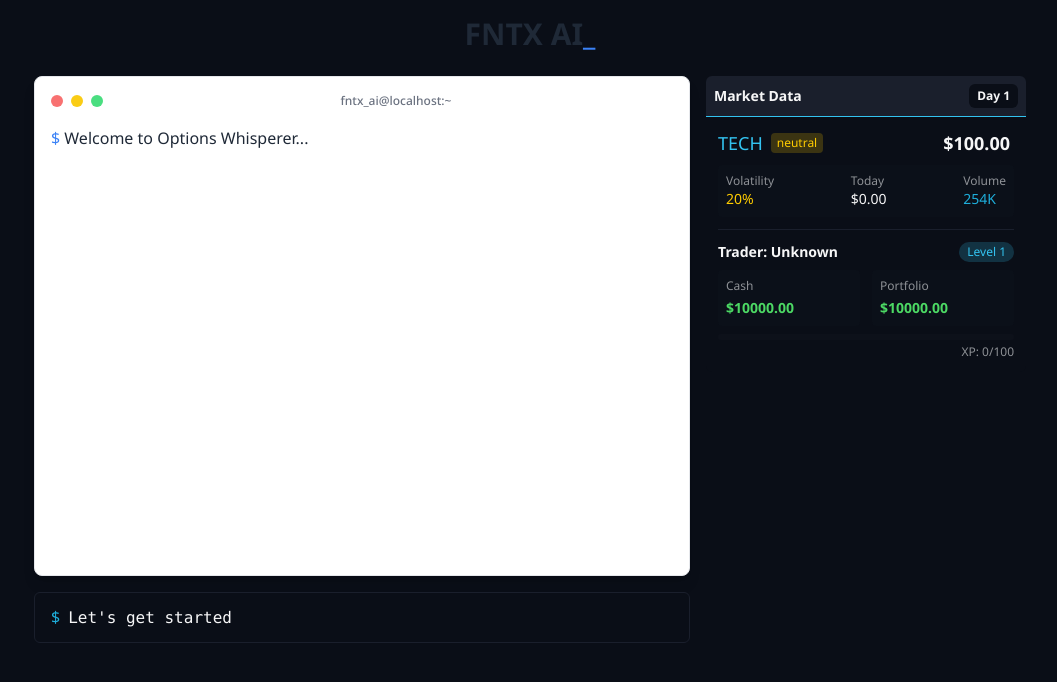
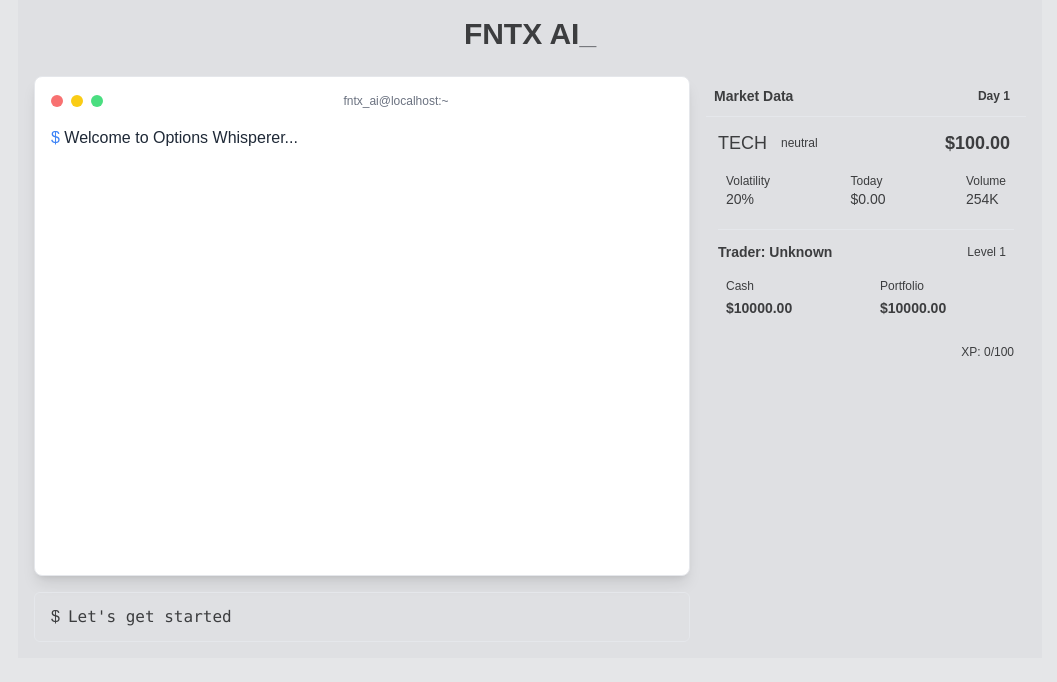
Before and after one commit to bearhedge/FNTX-AI_v7, a React (Vite) app: page / in a window 1280 px wide. Shown: the top 682 px of the page, without its empty margins (110-1167 px from the left). Built offline with nearby package versions, Linux system fonts and the light colour scheme.

Commit message:
Fix: Apply Century Gothic font and silver background
- Changed the default font to Century Gothic.
- Modified the background color to a silver/grey tone.

```diff
--- a/src/components/game/GameInterface.tsx
+++ b/src/components/game/GameInterface.tsx
@@ -122,10 +122,10 @@ export function GameInterface() {
   };
 
   return (
-    <div className="max-w-5xl mx-auto p-4"> {/* Increased max-w from 4xl to 5xl */}
-      <h1 className="text-3xl font-bold text-center text-gray-800 mb-6">
+    <div className="max-w-5xl mx-auto p-4 bg-apple-silver-light/20">
+      <h1 className="text-3xl font-bold text-center text-apple-gray-text mb-6">
         FNTX AI
-        <span className="text-blue-500">_</span>
+        <span className="text-apple-silver-dark">_</span>
       </h1>
 
       <div className="grid grid-cols-1 lg:grid-cols-3 gap-4">
--- a/src/index.css
+++ b/src/index.css
@@ -5,55 +5,21 @@
 
 @layer base {
   body {
-    @apply bg-terminal-dark;
+    @apply bg-apple-gray-background text-apple-gray-text;
+    font-family: 'Century Gothic', Arial, sans-serif;
   }
 
-  @keyframes fade-in {
-    0% {
-      opacity: 0;
-      transform: translateY(10px);
-    },
-    100% {
-      opacity: 1;
-      transform: translateY(0);
-    }
+  * {
+    font-family: 'Century Gothic', Arial, sans-serif;
   }
 }
 
 @layer utilities {
-  .animate-fade-in {
-    animation: fade-in 0.3s ease-out;
+  .bg-silver-gradient {
+    background: linear-gradient(
+      to bottom,
+      #C7C8CA,
+      #A2A3A5
+    );
   }
 }
-
-@layer base {
-  :root {
-    --background: 220 33% 10%; /* Dark background */
-    --foreground: 220 10% 90%; /* Light foreground text */
-
-    --primary: 220 10% 15%;
-    --primary-foreground: 220 10% 98%;
-
-    --secondary: 220 10% 20%;
-    --secondary-foreground: 220 10% 95%;
-
-    --muted: 220 10% 15%;
-    --muted-foreground: 220 10% 65%;
-
-    --accent: 220 10% 25%;
-    --accent-foreground: 220 10% 95%;
-
-    --radius: 0.5rem;
-  }
-}
-
-@layer base {
-  * {
-    @apply border-border;
-    font-family: 'Century Gothic', 'Noto Sans', sans-serif;
-  }
-
-  body {
-    @apply bg-background text-foreground;
-  }
-}
--- a/src/pages/Index.tsx
+++ b/src/pages/Index.tsx
@@ -4,7 +4,7 @@ import { GameInterface } from "@/components/game/GameInterface";
 
 const Index = () => {
   return (
-    <div className="min-h-screen bg-terminal-dark text-terminal-text">
+    <div className="min-h-screen bg-apple-gray-background text-apple-gray-text">
       <GameProvider>
         <GameInterface />
       </GameProvider>
--- a/tailwind.config.ts
+++ b/tailwind.config.ts
@@ -1,3 +1,4 @@
+
 import type { Config } from "tailwindcss";
 
 export default {
@@ -8,109 +9,27 @@ export default {
     "./app/**/*.{ts,tsx}",
     "./src/**/*.{ts,tsx}",
   ],
-	prefix: "",
   theme: {
-		container: {
-			center: true,
-			padding: '2rem',
-			screens: {
-				'2xl': '1400px'
+    extend: {
+      colors: {
+        apple: {
+          silver: {
+            DEFAULT: '#A2A3A5',   // Primary silver color
+            light: '#C7C8CA',     // Lighter variant
+            dark: '#74757A',      // Darker variant
+          },
+          gray: {
+            background: '#E5E6E8', // Soft grey background
+            text: '#3C3D3F',       // Dark text for contrast
           }
         },
-		extend: {
-			colors: {
-				border: 'hsl(var(--border))',
-				input: 'hsl(var(--input))',
-				ring: 'hsl(var(--ring))',
-				background: 'hsl(var(--background))',
-				foreground: 'hsl(var(--foreground))',
         terminal: {
-					dark: '#0A0E17',     // Deep midnight blue/black
-					light: '#1A1F2C',    // Lighter dark grey
-					accent: '#8E9196',   // Silver-grey accent
-					green: '#7CB5A8',    // Muted sage green
-					red: '#B76D68',      // Soft muted red
-					yellow: '#D4B37D',   // Soft muted gold
-					blue: '#607D8B',     // Steel blue
-					text: '#E0E0E3',     // Light silver text
-					muted: '#4A4E57',    // Dark muted grey
-				},
-				primary: {
-					DEFAULT: 'hsl(var(--primary))',
-					foreground: 'hsl(var(--primary-foreground))'
-				},
-				secondary: {
-					DEFAULT: 'hsl(var(--secondary))',
-					foreground: 'hsl(var(--secondary-foreground))'
-				},
-				destructive: {
-					DEFAULT: 'hsl(var(--destructive))',
-					foreground: 'hsl(var(--destructive-foreground))'
-				},
-				muted: {
-					DEFAULT: 'hsl(var(--muted))',
-					foreground: 'hsl(var(--muted-foreground))'
-				},
-				accent: {
-					DEFAULT: 'hsl(var(--accent))',
-					foreground: 'hsl(var(--accent-foreground))'
-				},
-				popover: {
-					DEFAULT: 'hsl(var(--popover))',
-					foreground: 'hsl(var(--popover-foreground))'
-				},
-				card: {
-					DEFAULT: 'hsl(var(--card))',
-					foreground: 'hsl(var(--card-foreground))'
-				},
-                terminal: {
-                    dark: '#0A0E17',
-                    light: '#1A1F2C',
-                    accent: '#33C3F0',
-                    green: '#4CD964',
-                    red: '#FF3B30',
-                    yellow: '#FFCC00',
-                    blue: '#1EAEDB',
-                    text: '#F6F6F7',
-                    muted: '#8E9196',
-                },
-				sidebar: {
-					DEFAULT: 'hsl(var(--sidebar-background))',
-					foreground: 'hsl(var(--sidebar-foreground))',
-					primary: 'hsl(var(--sidebar-primary))',
-					'primary-foreground': 'hsl(var(--sidebar-primary-foreground))',
-					accent: 'hsl(var(--sidebar-accent))',
-					'accent-foreground': 'hsl(var(--sidebar-accent-foreground))',
-					border: 'hsl(var(--sidebar-border))',
-					ring: 'hsl(var(--sidebar-ring))'
+          ...require('tailwindcss/defaultTheme').colors.terminal,
+          background: '#E5E6E8'    // Match apple grey background
         }
       },
-			borderRadius: {
-				lg: 'var(--radius)',
-				md: 'calc(var(--radius) - 2px)',
-				sm: 'calc(var(--radius) - 4px)'
-			},
-			keyframes: {
-				'accordion-down': {
-					from: {
-						height: '0'
-					},
-					to: {
-						height: 'var(--radix-accordion-content-height)'
-					}
-				},
-				'accordion-up': {
-					from: {
-						height: 'var(--radix-accordion-content-height)'
-					},
-					to: {
-						height: '0'
-					}
-				}
-			},
-			animation: {
-				'accordion-down': 'accordion-down 0.2s ease-out',
-				'accordion-up': 'accordion-up 0.2s ease-out'
+      fontFamily: {
+        'sans': ['Century Gothic', 'Arial', 'sans-serif']
       }
     }
   },
```
Lines whose indentation alone changed are shown as unchanged.
